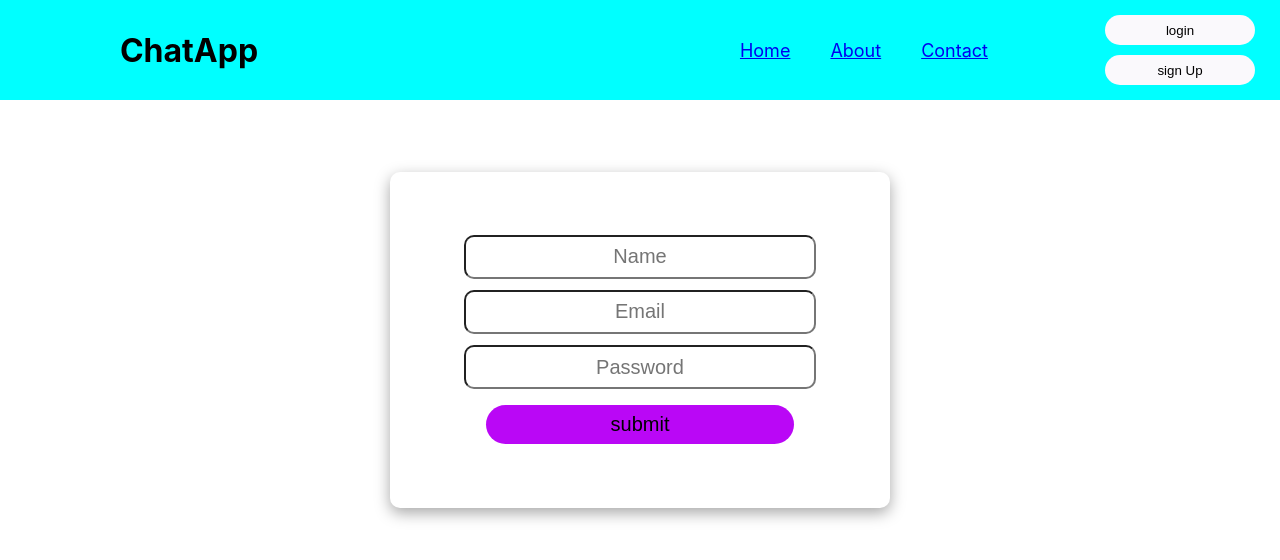
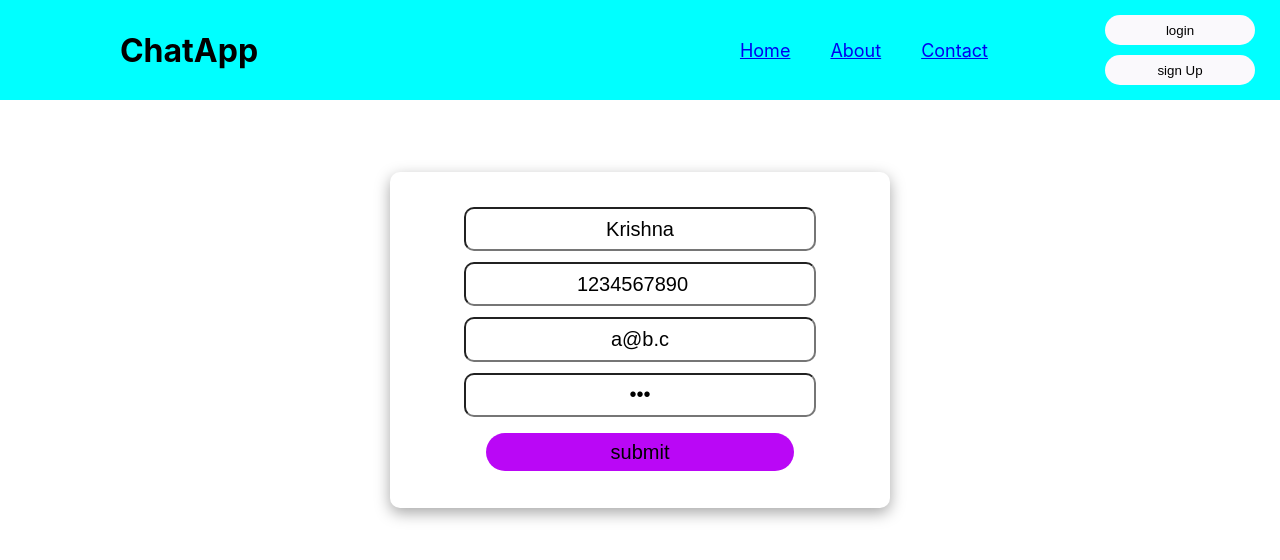
Before and after one commit to gitkrishnaa/chatApp1FrontEnd, a React (Create React App) app: page /signUp in a window 1280 px wide. Shown: the top 560 px of the page. Built offline with nearby package versions, Linux system fonts and the light colour scheme.

Commit message:
login,signup pafe working sucessful 2.login and signup fuction by api using node workin sucessfully 3. note-i have used the axios package in react

```diff
--- a/package.json
+++ b/package.json
@@ -6,6 +6,7 @@
     "@testing-library/jest-dom": "^5.16.5",
     "@testing-library/react": "^13.4.0",
     "@testing-library/user-event": "^13.5.0",
+    "axios": "^1.4.0",
     "cors": "^2.8.5",
     "react": "^18.2.0",
     "react-dom": "^18.2.0",
--- a/src/component/login/login.jsx
+++ b/src/component/login/login.jsx
@@ -1,18 +1,39 @@
 
 import "./login.css"
+import { useState } from "react"
+import axios from 'axios';
+function App() {
+    const [email,setEmail]=useState("a@b.c")
+    const [password,setPassword]=useState("123")
+        const submitFun=async()=>{
 
-function App() {
+            try {
+            const resp2= await axios.post("http://localhost:4000/user/login",{
+            user_email:email,
+            user_password:password,
+            })
+            console.log(resp2)
+            alert(resp2.data.message)
+        }
+     catch (error) {
+        alert("front end error ,see in console")
+        console.log("errot i login-",error)
+    }
+}
     return (
 <div className="div_main">
 <div className="div1">
 
 
-    <div  className="input_div"> <input type="text"  placeholder="Email"/>  </div>
+    <div  className="input_div"> <input type="text"  placeholder="Email" value={email} onChange={(e)=>{
+setEmail(e.target.value)
+    }}/>  </div>
 
-    <div className="input_div"> <input type="password" placeholder="Password" />  </div>
+    <div className="input_div"> <input type="password" placeholder="Password"  value={password} onChange={(e)=>{
+password(e.target.value)}}/>  </div>
 
 <div className="input_div">
-    <button className="button1">submit</button>
+    <button className="button1" onClick={submitFun}> submit</button>
     </div>
 </div>
 </div>
--- a/src/component/signup/signUp.css
+++ b/src/component/signup/signUp.css
@@ -11,6 +11,8 @@
       height: 70%;
       max-width: 500px;
       max-height: 400px;
+      min-width: 200px;
+      min-height: 300px;
       display: flex;
       flex-direction: column;
       justify-content: center;
--- a/src/component/signup/signUp.jsx
+++ b/src/component/signup/signUp.jsx
@@ -1,19 +1,53 @@
 
 import "./signUp.css"
+import axios from "axios"
+const {useState}=require("react")
+function App() {
+    const [name,setName]=useState("Krishna")
+    const [email,setEmail]=useState("a@b.c")
+    const [password,setPassword]=useState("123")
+    const [mobile,setMobile]=useState(1234567890)
 
-function App() {
+
+    const submitFun=async()=>{
+
+
+        const resp2= await axios.post("http://localhost:4000/user/signup",{
+            user_name:name,
+            user_email:email,
+            user_password:password,
+            user_mobile:mobile
+
+        })
+        console.log(resp2)
+        alert(resp2.data.message)
+    }
     return (
 <div className="div_main">
 <div className="div1">
 
-<div  className="input_div"> <input type="text"  placeholder="Name"/>  </div>
+<div  className="input_div"> <input type="text" value={name} onChange={(e)=>{
+setName(e.target.value);
 
-    <div  className="input_div"> <input type="text"  placeholder="Email"/>  </div>
+}}  placeholder="Name"/>  </div>
 
-    <div className="input_div"> <input type="password" placeholder="Password" />  </div>
+<div  className="input_div"> <input type="number" value={mobile} onChange={(e)=>{
+setMobile(e.target.value);
+
+}}  placeholder="Mobile No."/>  </div>
+
+    <div  className="input_div"> <input type="text"  placeholder="Email" value={email} onChange={(e)=>{
+setEmail(e.target.value);
+
+}}  />  </div>
+
+    <div className="input_div"> <input type="password" placeholder="Password" value={password} onChange={(e)=>{
+setPassword(e.target.value);
+
+}}  />  </div>
 
 <div className="input_div">
-    <button className="button1">submit</button>
+    <button className="button1" onClick={submitFun}>submit</button>
     </div>
 </div>
 </div>
--- a/src/index.js
+++ b/src/index.js
@@ -4,6 +4,7 @@ import './index.css';
 import App from './App';
 import reportWebVitals from './reportWebVitals';
 import { BrowserRouter} from "react-router-dom"
+
 
 const root = ReactDOM.createRoot(document.getElementById('root'));
 root.render(
```
Also changed, not shown: 1 other file (tests, documents, lock files or other folders).
